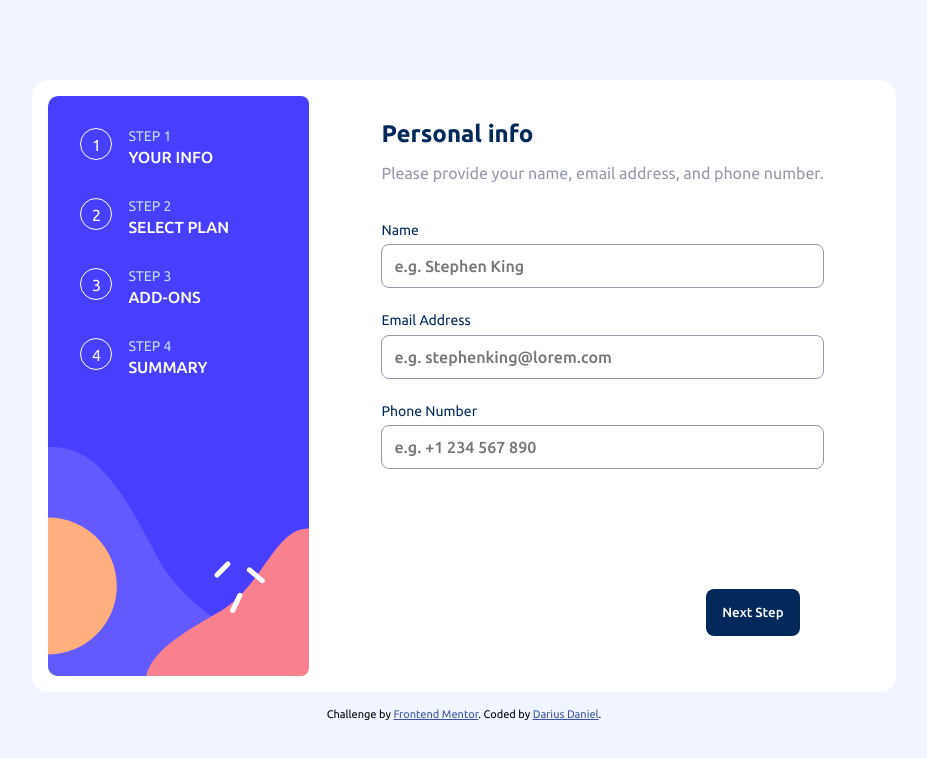
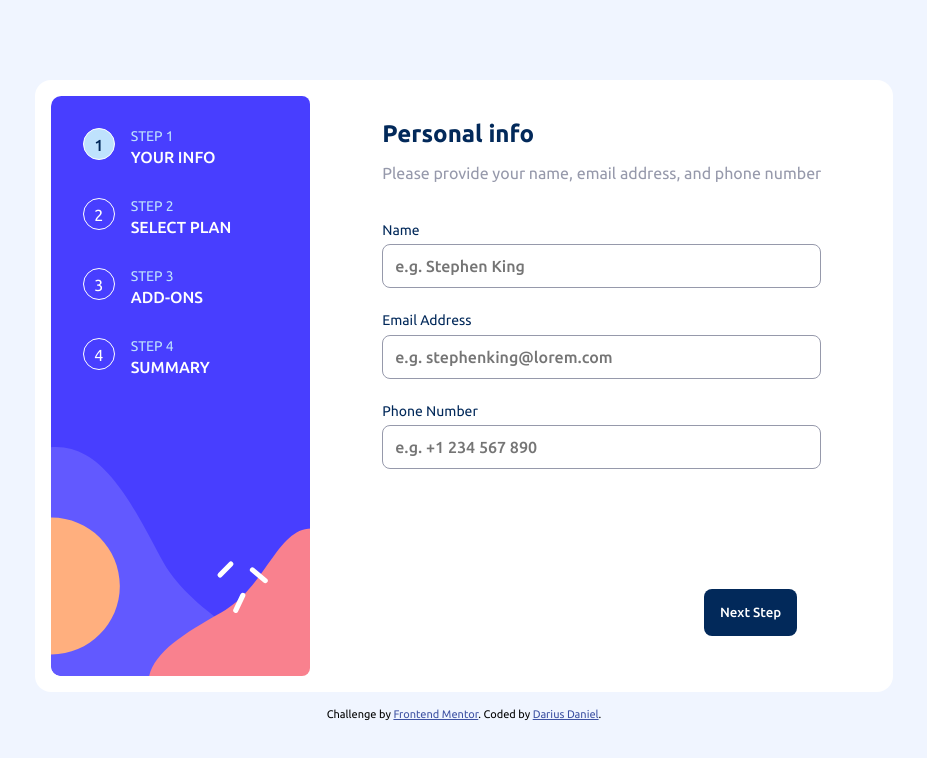
Before and after one commit to darius-daniel/multi-step-form, a website built with Vite: page index.html in a window 1280 px wide. Shown: the whole page, without its empty margins (176-1103 px from the left). Built offline with nearby package versions, Linux system fonts and the light colour scheme.

Commit message:
refactor: migrate form fields to dynamic component-based architecture
- Extract input field creation into reusable createInputField component
- Move hardcoded form fields from HTML to dynamically generated TypeScript
- Replace static fieldset markup with dynamic form generation in step-one.ts
- Refactor CSS class names from fieldset to field for consistency
- Implement form validation with disabled next button state
- Update main.ts to orchestrate step rendering and navigation
- Add form change listener to validate fields in real-time
- Improve maintainability by centralizing form field definitions

```diff
--- a/index.html
+++ b/index.html
@@ -71,49 +71,14 @@
       <!-- Step 1 start -->
       <section class="step">
         <header class="step__header">
-          <h1 class="step__title">Personal info</h1>
-          <p class="step__description">
-            Please provide your name, email address, and phone number.
-          </p>
+          <h1 class="step__title"></h1>
+          <p class="step__description"></p>
         </header>
 
-        <form class="step__form" action="#">
-          <fieldset class="fieldset">
-            <label for="name" class="fieldset__label">Name</label>
-            <input
-              type="text"
-              name="name"
-              id="name"
-              placeholder="e.g. Stephen King"
-              class="fieldset__input"
-            />
-          </fieldset>
-
-          <fieldset class="fieldset">
-            <label for="email" class="fieldset__label">Email Address</label>
-            <input
-              type="email"
-              name="email"
-              id="email"
-              placeholder="e.g. stephenking@lorem.com"
-              class="fieldset__input"
-            />
-          </fieldset>
-
-          <fieldset class="fieldset">
-            <label for="phone" class="fieldset__label">Phone Number</label>
-            <input
-              type="tel"
-              name="phone"
-              id="phone"
-              placeholder="e.g. +1 234 567 890 "
-              class="fieldset__input"
-            />
-          </fieldset>
-        </form>
+        <!-- Main part is dynamically generated by a JS script -->
 
         <footer class="step__footer">
-          <button id="btn__next">Next Step</button>
+          <button id="btn__next" type="submit">Next Step</button>
         </footer>
 
         <!-- Step 1 end -->
--- /dev/null
+++ b/src/components/input-field.ts
@@ -0,0 +1,31 @@
+export default function createInputField(
+  labelText: string,
+  inputType: "text" | "email" | "tel",
+  inputID: string,
+  inputName: string,
+  placeholder: string,
+  required: boolean = false,
+  inputValue?: string,
+) {
+  const field = document.createElement("div");
+  field.classList.add("field");
+
+  const label = document.createElement("label");
+  label.classList.add("field__label");
+  label.htmlFor = inputID;
+  label.textContent = labelText;
+
+  const input = document.createElement("input");
+  input.classList.add("field__input");
+  input.type = inputType;
+  input.id = inputID;
+  input.placeholder = placeholder;
+  input.name = inputName;
+  input.required = required;
+  if (inputValue !== undefined) input.value = inputValue;
+
+  field.appendChild(label);
+  field.appendChild(input);
+
+  return field;
+}
--- a/src/main.ts
+++ b/src/main.ts
@@ -1 +1,39 @@
+import stepOne from "./step-one";
 import "./style.css";
+
+let currentStep = 0;
+const formSteps = [stepOne];
+const stepHeaders = [
+  {
+    title: "Personal info",
+    description: "Please provide your name, email address, and phone number",
+  },
+];
+
+const stepHeader = document.getElementsByClassName("step__header")[0];
+const stepTitle = document.getElementsByClassName("step__title")[0];
+const stepDescription = document.getElementsByClassName("step__description")[0];
+const stepMarkers = document.getElementsByClassName("navItem__marker");
+
+const updateStep = () => {
+  const stepMarker = stepMarkers.item(currentStep);
+  stepMarker.classList.add("highlightMarker");
+
+  stepTitle.textContent = stepHeaders[currentStep].title;
+  stepDescription.textContent = stepHeaders[currentStep].description;
+
+  stepHeader.after(formSteps[currentStep]);
+};
+
+updateStep();
+
+const btnNext = document.getElementById("btn__next");
+btnNext?.addEventListener("click", (event: Event) => {
+  event.preventDefault();
+
+  if (currentStep >= formSteps.length - 1) return;
+
+  stepMarkers.item(currentStep).classList.remove("highlightMarker");
+  currentStep++;
+  updateStep();
+});
--- /dev/null
+++ b/src/step-one.ts
@@ -0,0 +1,52 @@
+import createInputField from "./components/input-field";
+
+const stepOne: HTMLFormElement = document.createElement("form");
+stepOne.action = "#";
+stepOne.classList.add("step__form");
+
+const formFields = [
+  {
+    label: "Name",
+    type: "text" as const,
+    name: "name",
+    id: "name",
+    placeholder: "e.g. Stephen King",
+    required: true,
+  },
+  {
+    label: "Email Address",
+    type: "email" as const,
+    name: "email",
+    id: "email",
+    placeholder: "e.g. stephenking@lorem.com",
+    required: true,
+  },
+  {
+    label: "Phone Number",
+    type: "tel" as const,
+    name: "phone",
+    id: "phone",
+    placeholder: "e.g. +1 234 567 890",
+    required: true,
+  },
+] as const;
+
+formFields.forEach((formField) => {
+  const field = createInputField(
+    formField.label,
+    formField.type,
+    formField.id,
+    formField.name,
+    formField.placeholder,
+    formField.required,
+  );
+
+  stepOne.appendChild(field);
+});
+
+stepOne.addEventListener("change", () => {
+  const nextButton = document.getElementById("btn__next") as HTMLButtonElement;
+  nextButton.disabled = !stepOne.checkValidity();
+});
+
+export default stepOne;
--- a/src/style.css
+++ b/src/style.css
@@ -133,19 +133,19 @@ body {
   gap: 1.5rem;
 }
 
-.fieldset {
+.field {
   border: none;
   display: flex;
   flex-direction: column;
   gap: 0.4rem;
 }
 
-.fieldset__label {
+.field__label {
   color: var(--blue-950);
   font-size: 14px;
 }
 
-.fieldset__input {
+.field__input {
   border: 1px solid var(--gray-500);
   border-radius: 0.5rem;
   padding: 0.75rem;
@@ -155,24 +155,23 @@ body {
   font-weight: var(--font-medium);
 }
 
-.fieldset__input::placeholder {
+.field__input::placeholder {
   font-family: Ubuntu;
   font-size: 16px;
 }
 
-.fieldset__input:hover {
+.field__input:hover {
   outline: 2px solid var(--blue-300);
   border: 1px solid transparent;
 }
 
-.fieldset__input:focus {
+.field__input:focus {
   outline: 2px solid var(--blue-950);
   border: 1px solid transparent;
   background-color: var(--blue-100);
 }
 
-.fieldset__input:invalid {
-  content: "This field is required";
+.field__input:invalid:not(:focus):not(:placeholder-shown) {
   outline: 2px solid var(--red-500);
   border: 1px solid transparent;
 }
```
